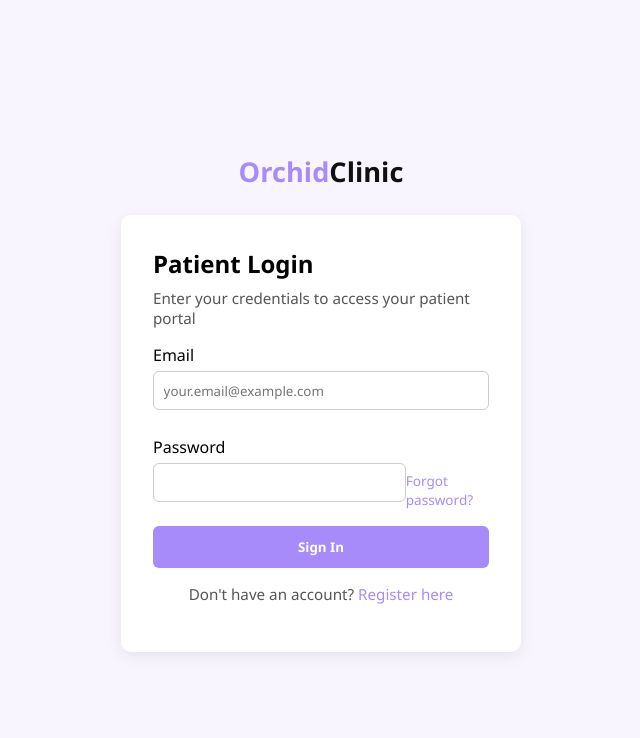
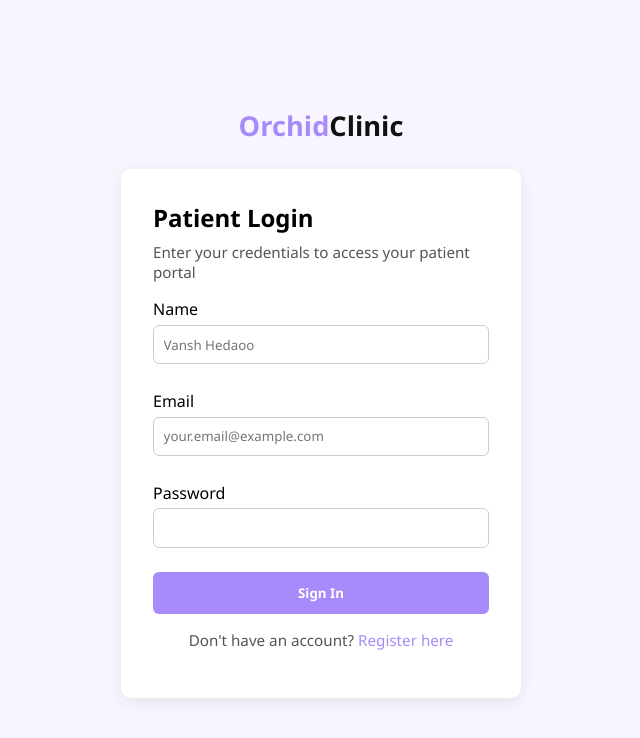
Before and after one commit to vanshhedaoo29/Hospital-Management-System, a Flask app: page /login in a window 1280 px wide. Shown: the top 738 px of the page, without its empty margins (319-959 px from the left). Run offline with Flask 3, Linux system fonts and the light colour scheme.

Commit message:
Patient Login and Signup Fixed

```diff
--- a/static/patient.css
+++ b/static/patient.css
@@ -57,7 +57,8 @@
   }
 
   input[type="email"],
-  input[type="password"] {
+  input[type="password"],
+  input[type="text"]{
     width: 100%;
     padding: 0.6rem;
     margin-bottom: 1rem;
@@ -65,17 +66,10 @@
     border: 1px solid #ccc;
   }
 
-  .password-row {
-    display: flex;
-    justify-content: space-between;
-    align-items: center;
+  input[type="password"]{
+    margin-right: 1rem;
   }
 
-  .password-row a {
-    font-size: 0.85rem;
-    color: #a78bfa;
-    text-decoration: none;
-  }
 
   .btn {
     width: 100%;
--- a/templates/patient-register.html
+++ b/templates/patient-register.html
@@ -13,7 +13,7 @@
       <h2>Create Patient Account</h2>
       <p>Register to manage your appointments and reports</p>
       <label>Full Name</label>
-      <input type="text" placeholder="John Doe" />
+      <input type="text" placeholder="Vansh Kishor Hedaoo" />
       <label>Email</label>
       <input type="email" placeholder="your.email@example.com" />
       <label>Password</label>
--- a/templates/patient.html
+++ b/templates/patient.html
@@ -12,12 +12,13 @@
     <div class="form-card">
       <h2>Patient Login</h2>
       <p>Enter your credentials to access your patient portal</p>
+      <label for="name">Name</label>
+      <input type="text" max="100" placeholder="Vansh Hedaoo">
       <label>Email</label>
       <input type="email" placeholder="your.email@example.com" />
       <label>Password</label>
       <div class="password-row">
         <input type="password" />
-        <a href="#">Forgot password?</a>
       </div>
       <button class="btn purple">Sign In</button>
       <p class="register-link">Don't have an account? <a href="http://127.0.0.1:6969/signup">Register here</a></p>
```
